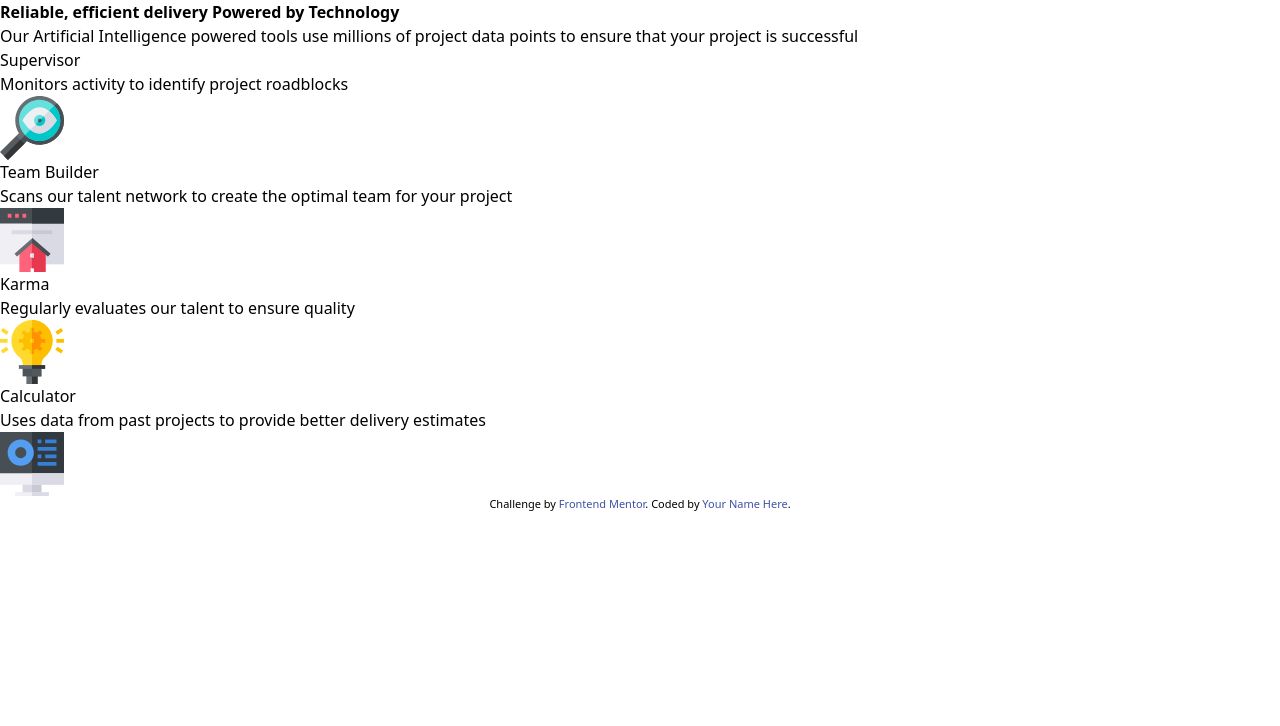
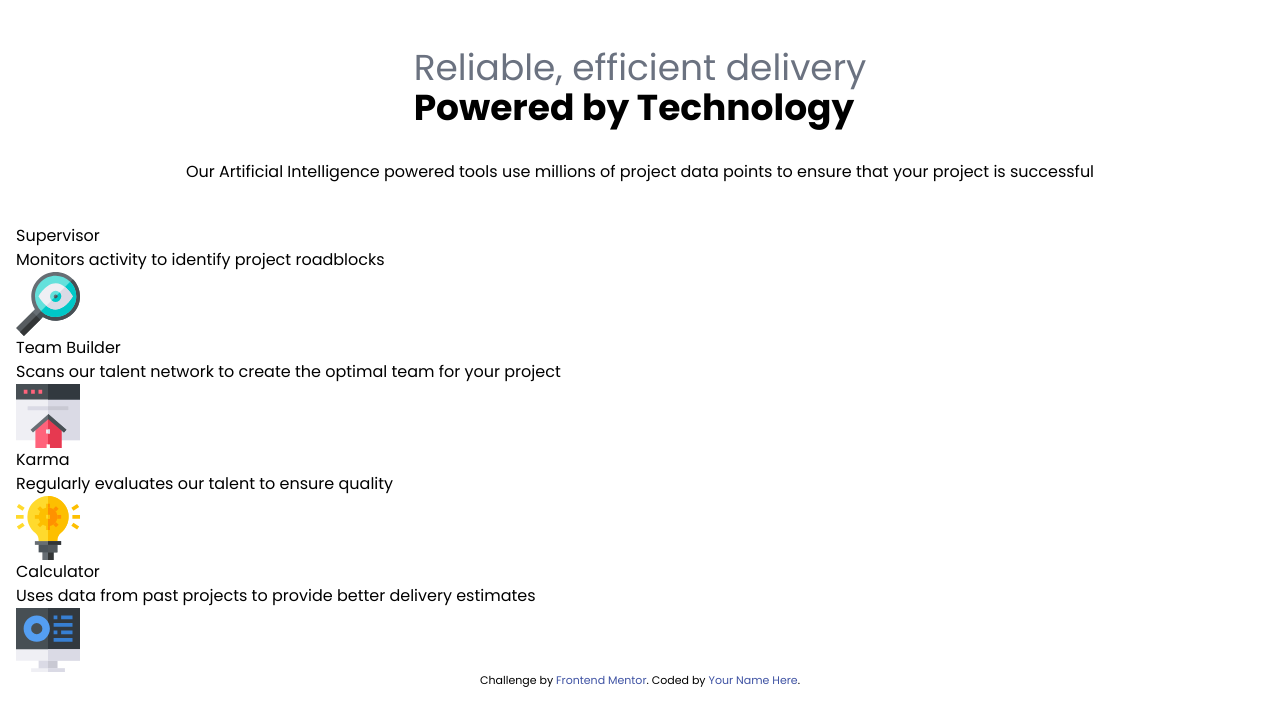
Before and after one commit to sidr467/Card-Feature---Frontend-mentor, a plain HTML site: page index.html in a window 1280 px wide. Drawn offline with Linux system fonts and the light colour scheme.

Commit message:
Added custom font and colors and applied it

```diff
--- a/index.html
+++ b/index.html
@@ -5,6 +5,12 @@
     <meta name="viewport" content="width=device-width, initial-scale=1.0" />
     <!-- displays site properly based on user's device -->
 
+    <link rel="preconnect" href="https://fonts.googleapis.com" />
+    <link rel="preconnect" href="https://fonts.gstatic.com" crossorigin />
+    <link
+      href="https://fonts.googleapis.com/css2?family=Poppins:ital,wght@0,100;0,200;0,300;0,400;0,500;0,600;0,700;0,800;0,900;1,100;1,200;1,300;1,400;1,500;1,600;1,700;1,800;1,900&display=swap"
+      rel="stylesheet"
+    />
     <link
       rel="icon"
       type="image/png"
@@ -26,15 +32,24 @@
       }
     </style>
   </head>
-  <body>
-    <main>
-      <h1 class="font-bold">
-        Reliable, efficient delivery Powered by Technology
+  <body class="font-poppins px-4">
+    <main class="flex flex-col gap-10 mt-12">
+      <div class="flex items-center justify-center gap-8 flex-col">
+        <h1 class="">
+          <span class="text-2xl md:text-4xl font-normal text-gray-500"
+            >Reliable, efficient delivery</span
+          >
+          <br />
+          <span class="font-bold md:text-4xl text-2xl"
+            >Powered by Technology</span
+          >
         </h1>
-      <p>
+        <p class=" text-center">
           Our Artificial Intelligence powered tools use millions of project data
           points to ensure that your project is successful
         </p>
+      </div>
+      <div>
         <div>
           <h2>Supervisor</h2>
           <p>Monitors activity to identify project roadblocks</p>
@@ -52,11 +67,13 @@
           <p>Regularly evaluates our talent to ensure quality</p>
           <img src="./images/icon-karma.svg" alt="icon-karma" />
         </div>
-
         <div>
           <h2>Calculator</h2>
-        <p>Uses data from past projects to provide better delivery estimates</p>
+          <p>
+            Uses data from past projects to provide better delivery estimates
+          </p>
           <img src="./images/icon-calculator.svg" alt="icon-calculator" />
+        </div>
       </div>
     </main>
     <footer>
--- a/tailwind.config.js
+++ b/tailwind.config.js
@@ -2,7 +2,20 @@
 module.exports = {
   content: ["*.{html,js}"],
   theme: {
-    extend: {},
+    extend: {
+      colors: {
+        Red: "hsl(0, 78%, 62%)",
+        Orange: "hsl(34, 97%, 64%)",
+        Cyan: "hsl(180, 62%, 55%)",
+        Blue: "hsl(212, 86%, 64%)",
+        VeryDarkBlue: "hsl(234, 12%, 34%)",
+        GrayishBlue: "hsl(229, 6%, 66%)",
+        VeryLightGray: " hsl(0, 0%, 98%)",
+      },
+      fontFamily: {
+        poppins: ["Poppins", "sans-serif"],
+      },
+    },
   },
   plugins: [],
 }
```
Also changed, not shown: output.css. Lines whose indentation alone changed are shown as unchanged.
